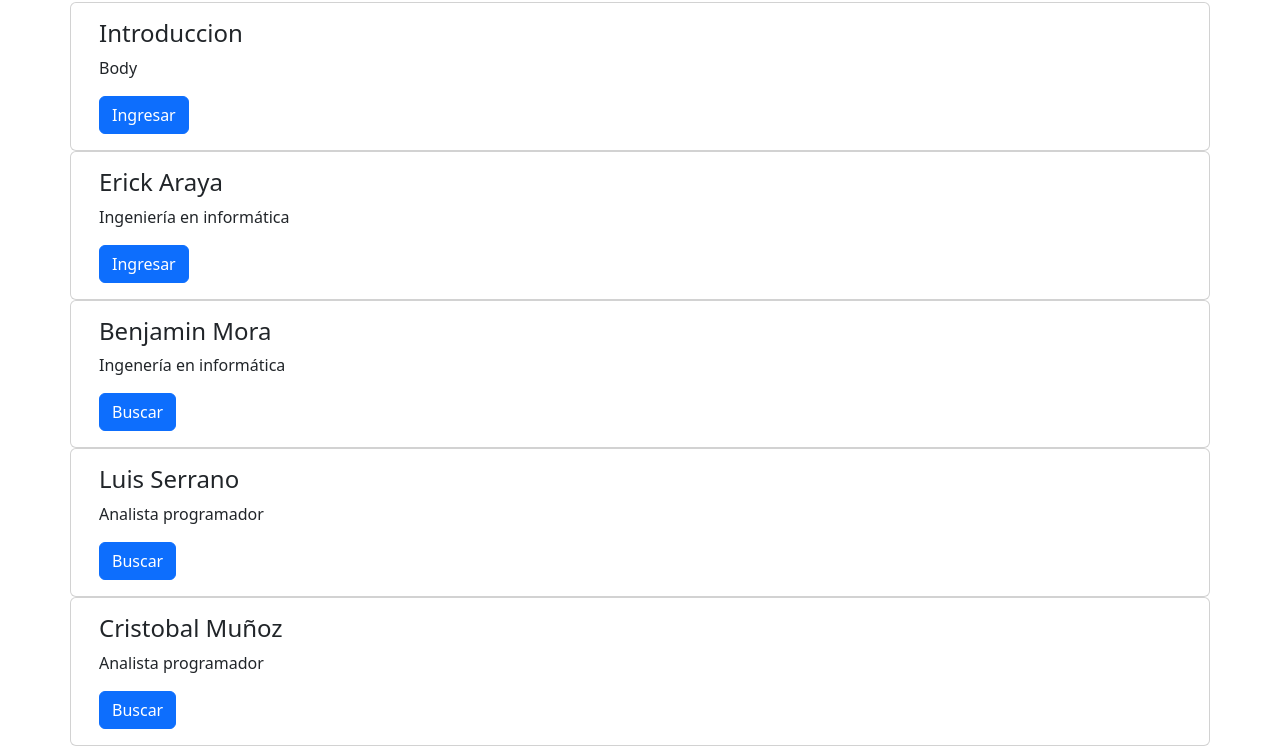
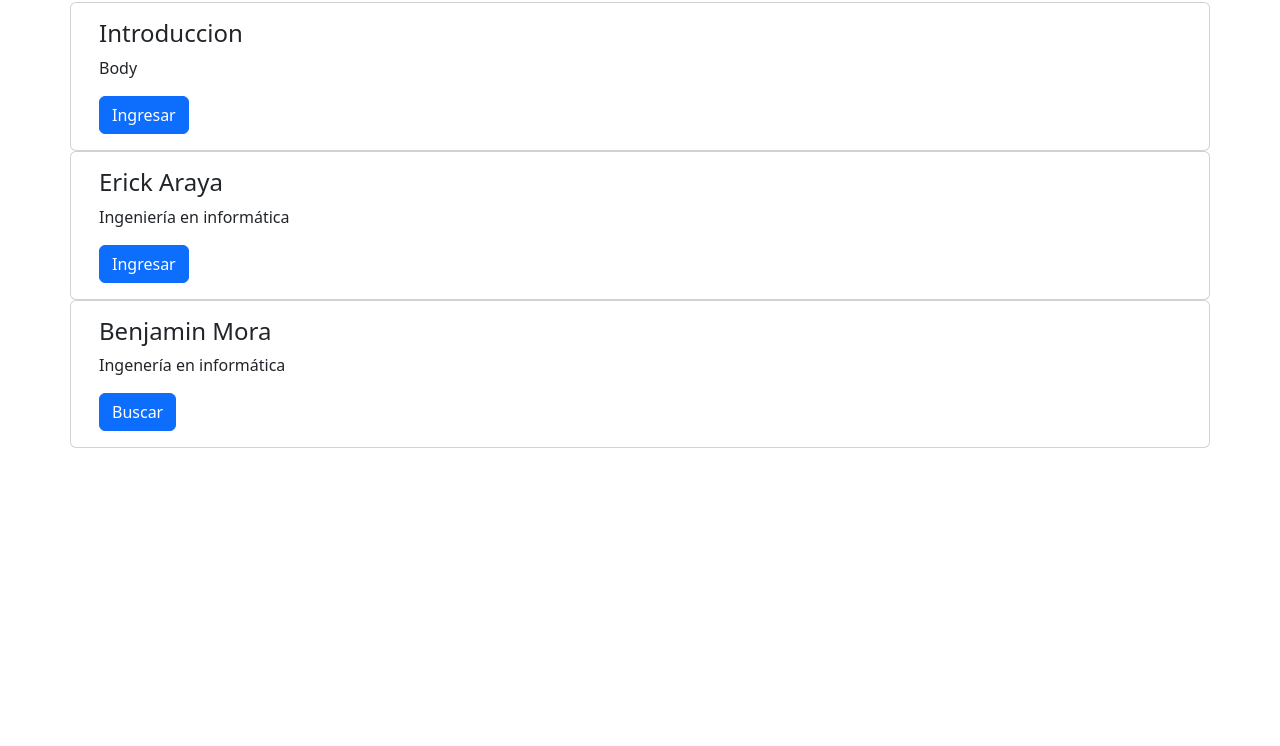
Before and after one commit to leon-romero/git, a plain HTML site: page index.html in a window 1280 px wide. Shown: the part 54-800 px from the top of the page. Drawn offline with nearby package versions, Linux system fonts and the light colour scheme.

```diff
--- a/index.html
+++ b/index.html
@@ -56,37 +56,6 @@
       </div>
     </div>
 
-
-    <div class="container">
-      <div class="row">
-        <div class="card text-start">
-          <!-- <img class="card-img-top" src="text-start" alt="Title"> -->
-          <div class="card-body">
-            <h4 class="card-title">Luis Serrano </h4>
-            <p class="card-text"> Analista programador</p>
-            <button type="button" class="btn btn-primary">
-              Buscar
-            </button>
-          </div>
-        </div>
-      </div>
-    </div>
-
-    <div class="container">
-      <div class="row">
-        <div class="card text-start">
-          <!-- <img class="card-img-top" src="text-start" alt="Title"> -->
-          <div class="card-body">
-            <h4 class="card-title">Cristobal Muñoz </h4>
-            <p class="card-text"> Analista programador</p>
-            <button type="button" class="btn btn-primary">
-              Buscar
-            </button>
-          </div>
-        </div>
-      </div>
-    </div>
-
     <script src="https://cdn.jsdelivr.net/npm/bootstrap@5.2.0-beta1/dist/js/bootstrap.bundle.min.js" integrity="sha384-pprn3073KE6tl6bjs2QrFaJGz5/SUsLqktiwsUTF55Jfv3qYSDhgCecCxMW52nD2" crossorigin="anonymous"></script>
   </body>
 </html>
```
